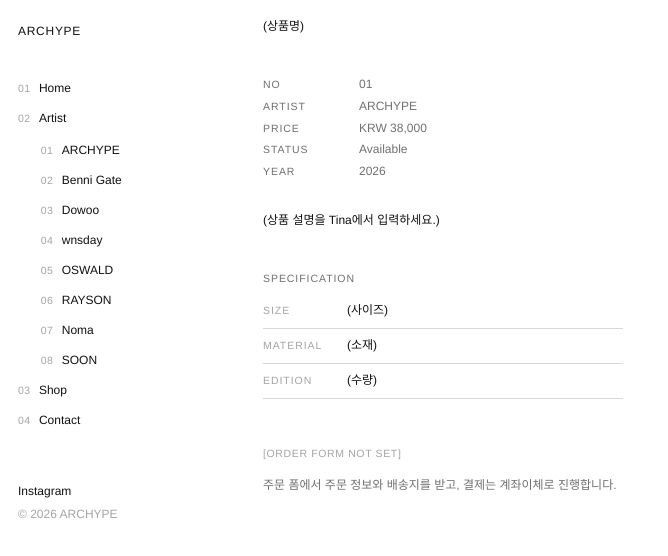
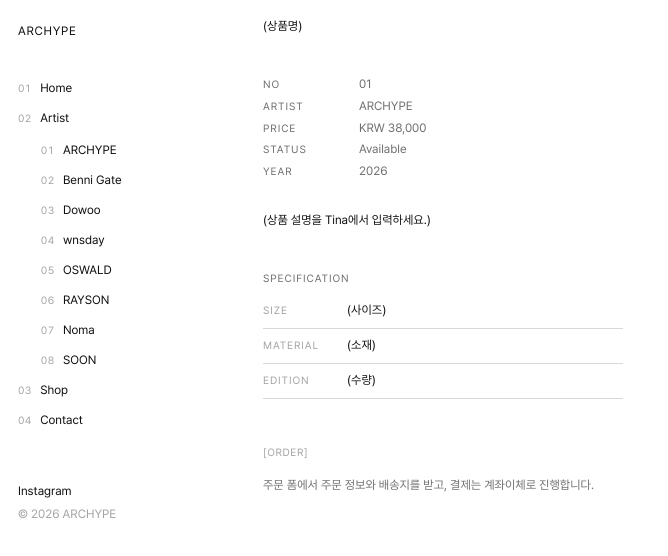
Before and after one commit to gyeon2357/archype, an Astro site: page /shop/001-sample in a window 1280 px wide. Shown: the whole page, without its empty margins (0-668 px from the left). Built offline with nearby package versions, Linux system fonts and the light colour scheme; Astro itself is replaced by a stand-in of ours.

Commit message:
Pretendard Regular 적용, 주문 버튼 자리표시자로 변경
- public/fonts에 Pretendard Regular 서브셋(woff2/woff)을 넣고
  @font-face로 연결, head에서 woff2를 preload한다.
- 굵기가 Regular 한 종뿐이므로 font-synthesis로 가짜 볼드를 막고,
  .ital 채널을 유지하기 위해 style 합성만 남긴다. strong·b도 400.
- 주문 폼 링크를 클라이언트에서 받기 전까지 Shop 상세의 버튼을
  비활성 [Order] 자리표시자로 둔다. settings.orderFormUrl을 채우면
  그대로 활성화된다.
- README에 Tina CMS 연결 순서와 호스팅 제약을 정리한다.

Co-Authored-By: Claude Opus 5 <noreply@anthropic.com>
Claude-Session: https://claude.ai/code/session_01RdEjDwh2pKdgH2oA1KdJJx

```diff
--- a/src/layouts/Base.astro
+++ b/src/layouts/Base.astro
@@ -26,6 +26,13 @@ const section = path.startsWith('/artist')
   <head>
     <meta charset="utf-8" />
     <meta name="viewport" content="width=device-width, initial-scale=1" />
+    <link
+      rel="preload"
+      as="font"
+      type="font/woff2"
+      href="/fonts/Pretendard-Regular.subset.woff2"
+      crossorigin
+    />
     <title>{fullTitle}</title>
     <meta name="description" content={description ?? settings.description ?? ''} />
     <meta property="og:title" content={fullTitle} />
--- a/src/pages/shop/[slug].astro
+++ b/src/pages/shop/[slug].astro
@@ -83,7 +83,9 @@ const orderable = !isPast(data.status) && orderUrl !== '';
         ) : isPast(data.status) ? (
           <span class="btn sold">{statusLabel[data.status]}</span>
         ) : (
-          <span class="btn dim">Order form not set</span>
+          /* 주문 폼 링크를 받기 전까지 비활성 버튼으로 자리만 잡아 둔다.
+             settings.orderFormUrl에 링크를 넣으면 그대로 활성화된다. */
+          <span class="btn dim" aria-disabled="true">Order</span>
         )
       }
       <p class="meta" style="margin-top:8px">
--- a/src/styles/type.css
+++ b/src/styles/type.css
@@ -3,6 +3,20 @@
    원칙: 글자 크기는 두 단계만 쓴다. 위계는 크기가 아니라
    대소문자 · 자간 · 명도 · 이탤릭 · 여백으로만 만든다.
    =========================================================== */
+
+/* Pretendard Regular 한 종만 쓴다. 굵기가 하나뿐이라
+   위계를 굵기로 만들 수 없고, 그것이 이 사이트의 전제와 맞는다.
+   서브셋에 한글 2,780자가 들어 있어 일상적인 범위는 덮지만
+   희귀 음절은 아래 폴백으로 넘어간다. */
+@font-face {
+  font-family: 'Pretendard';
+  src:
+    url('/fonts/Pretendard-Regular.subset.woff2') format('woff2'),
+    url('/fonts/Pretendard-Regular.subset.woff') format('woff');
+  font-weight: 400;
+  font-style: normal;
+  font-display: swap;
+}
 
 :root {
   /* 크기는 둘뿐이다. 세 번째를 추가하지 않는다. */
@@ -52,8 +66,8 @@ body {
   margin: 0;
   background: var(--paper);
   color: var(--ink);
-  font-family: 'Helvetica Neue', Helvetica, Arial, 'Apple SD Gothic Neo',
-    'Pretendard', 'Malgun Gothic', 'Noto Sans KR', sans-serif;
+  font-family: 'Pretendard', 'Apple SD Gothic Neo', 'Malgun Gothic',
+    'Helvetica Neue', Arial, sans-serif;
   font-size: var(--fs);
   line-height: var(--lh);
   font-weight: 400;
@@ -61,6 +75,17 @@ body {
   word-break: keep-all;
   overflow-wrap: break-word;
   font-kerning: normal;
+  /* Regular 한 종만 올렸으므로 가짜 볼드는 막고, 기울임은 허용한다.
+     .ital을 분류 표시 채널로 쓰고 있어서 style 합성만 남긴다.
+     기계적으로 기울인 한글이 거슬리면 이 값을 none으로 바꾸고
+     .ital 대신 자간과 명도로 그 채널을 대체하면 된다. */
+  font-synthesis: style;
+}
+
+/* 굵기로 강조하지 않는다. 마크다운의 ** ** 도 본문과 같은 굵기로 둔다. */
+strong,
+b {
+  font-weight: 400;
 }
 
 /* 제목 태그도 본문과 같은 크기로 둔다. 의미만 남기고 대비는 없앤다. */
```
Also changed, not shown: README.md, public/fonts/Pretendard-Regular.subset.woff (added), public/fonts/Pretendard-Regular.subset.woff2 (added).
